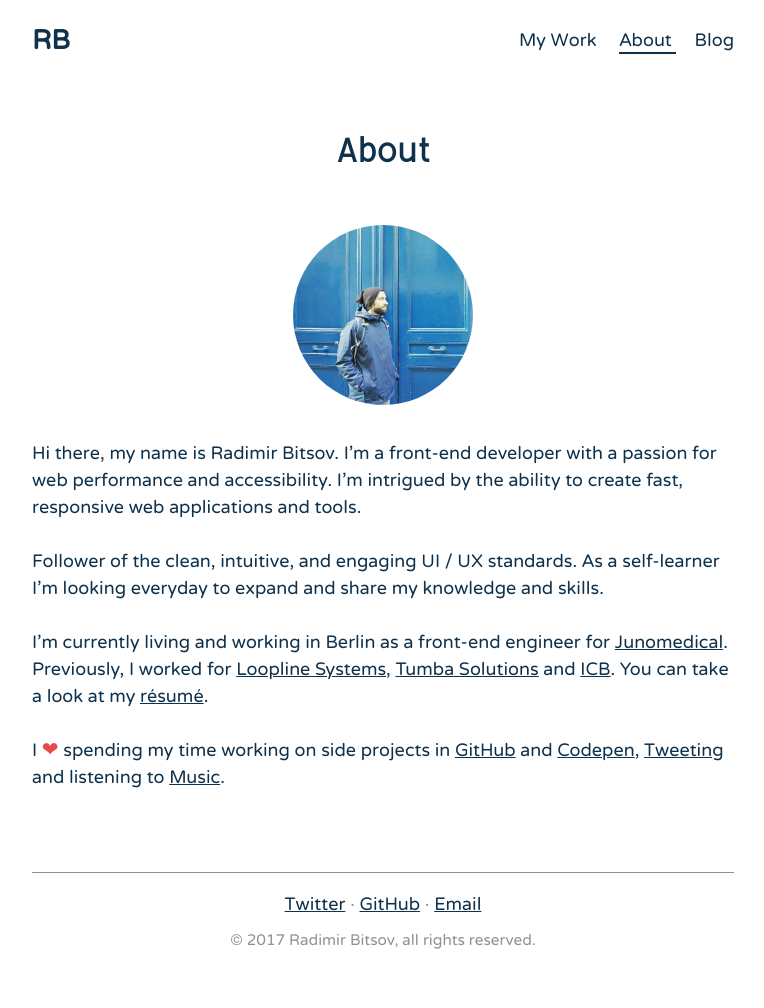
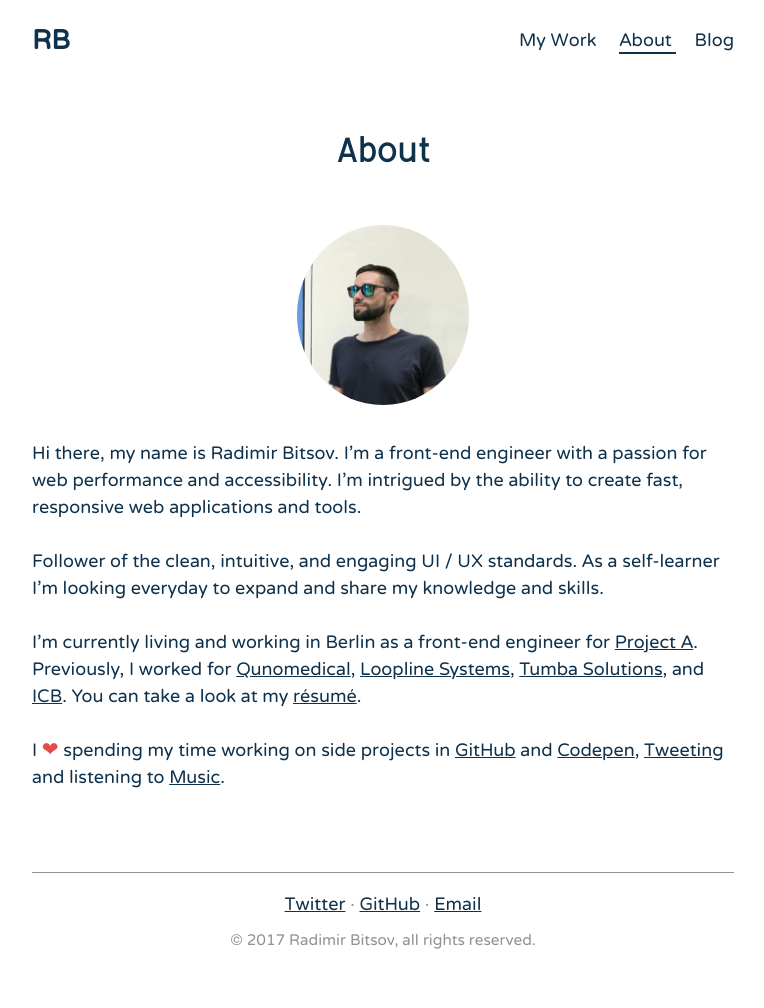
Before and after one commit to radibit/radibit.com, a Jekyll site: the page built from about/index.md, in a window 1280 px wide. Shown: the whole page, without its empty margins (257-1021 px from the left). Built offline with Jekyll 4.4.1, drawn with Linux system fonts in a browser that asks for light colours; some web fonts are replaced.

Commit message:
💬 update about info section

```diff
--- a/_layouts/frontpage.html
+++ b/_layouts/frontpage.html
@@ -11,7 +11,7 @@
       <div class="c-frontpage">
         <header class="c-frontpage__header u-textAlignCenter">
           <h1>Radimir Bitsov</h1>
-          <p>Front-end Developer — Interaction Designer</p>
+          <p>Front-end Engineer — Interaction Designer</p>
         </header>
 
         <div class="c-frontpage__space">
--- a/about/index.md
+++ b/about/index.md
@@ -6,19 +6,17 @@ order: 2
 ---
 
 <p class="u-textAlignCenter">
-  <img src="/uploads/2017/01/profile.jpg" alt="Profile" class="o-img--roundedSmall">
+  <img src="/uploads/2017/08/profile1.jpg" alt="Profile" class="o-img--roundedSmall">
 </p>
 
-Hi there, my name is Radimir Bitsov. I'm a front-end developer with a passion for web performance and accessibility.
+Hi there, my name is Radimir Bitsov. I'm a front-end engineer with a passion for web performance and accessibility.
 I'm intrigued by the ability to create fast, responsive web applications and tools.
 
 Follower of the clean, intuitive, and engaging UI / UX standards. As a self-learner
 I'm looking everyday to expand and share my knowledge and skills.
 
-I’m currently living and working in Berlin as a front-end engineer for
-[Junomedical](http://www.junomedical.com/en).
-Previously, I worked for [Loopline Systems](http://www.loopline-systems.com/en),
-[Tumba Solutions](http://tumba.solutions/) and [ICB](http://www.icb.bg/).
+I’m currently living and working in Berlin as a front-end engineer for [Project A](https://www.project-a.com/en).
+Previously, I worked for [Qunomedical](https://www.qunomedical.com/en/), [Loopline Systems](http://www.loopline-systems.com/en), [Tumba Solutions](http://tumba.solutions/), and [ICB](http://www.icb.bg/).
 You can take a look at my [résumé](https://www.dropbox.com/s/vosnjb7xu0fej7o/Resume.pdf?dl=0).
 
 I <span class="c-heart">❤︎</span> spending my time working on side projects in
```
Also changed, not shown: uploads/2017/08/profile1.jpg (added).
